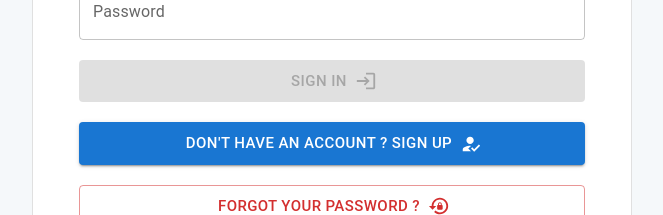
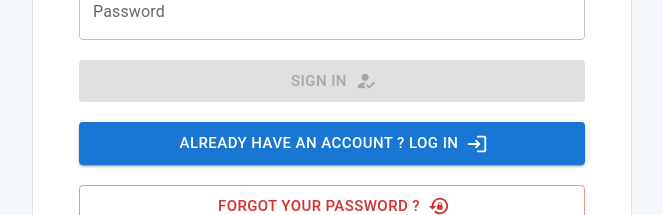
Before and after one commit to farhdibehnamdev/React-Authentication, a React (Create React App) app: page /signin in a window 1280 px wide. Shown: the part 376-591 px from the top of the page, without its empty margins (308-971 px from the left). Built offline with nearby package versions, Linux system fonts and the light colour scheme.

Commit message:
🎨  chore:Added title props as a reusable title.

```diff
--- a/src/components/signin/SignIn.js
+++ b/src/components/signin/SignIn.js
@@ -19,7 +19,7 @@ const SignIn = function () {
       item
       sx={{ display: "flex", justifyContent: "center", alignItems: "center" }}
     >
-      <Card>
+      <Card title="Sign In">
         <Grid item className="mb">
           <TextField
             fullWidth
@@ -45,9 +45,9 @@ const SignIn = function () {
             variant="contained"
             fullWidth
             disabled={!emailValue || !passwordValue}
-            onClick={loginHandler}
+            onClick={() => loginHandler()}
             color="success"
-            endIcon={<LoginIcon />}
+            endIcon={<HowToRegIcon />}
           >
             Sign In
           </Button>
@@ -56,12 +56,12 @@ const SignIn = function () {
         <Grid item className="mb">
           <Button
             fullWidth
-            onClick={() => navigate("/signup")}
+            onClick={() => navigate("/signin")}
             size="large"
             variant="contained"
-            endIcon={<HowToRegIcon />}
+            endIcon={<LoginIcon />}
           >
-            Don't have an account ? Sign Up
+            Already have an account ? Log In
           </Button>
         </Grid>
         <Grid item className="mb">
```
